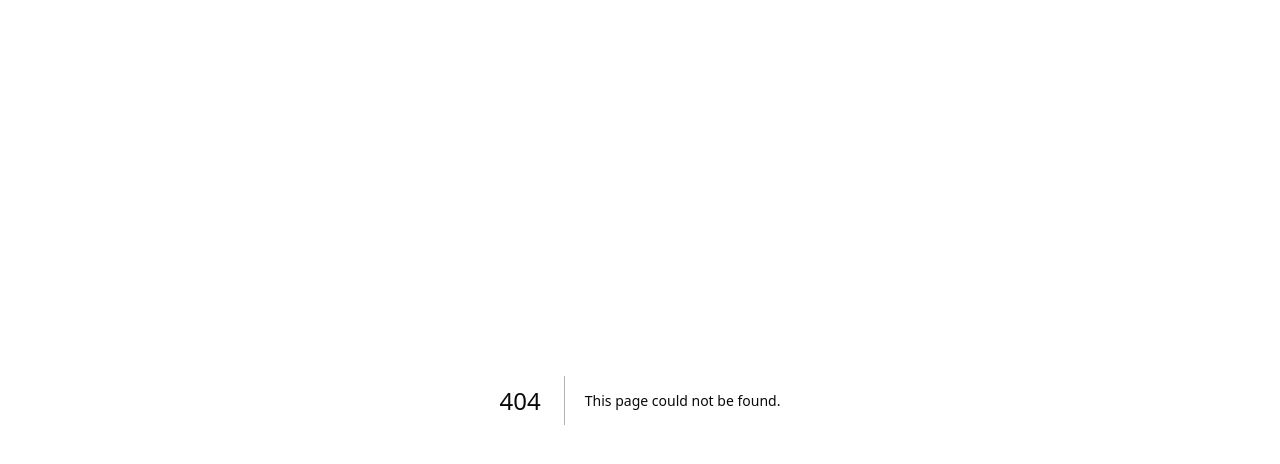
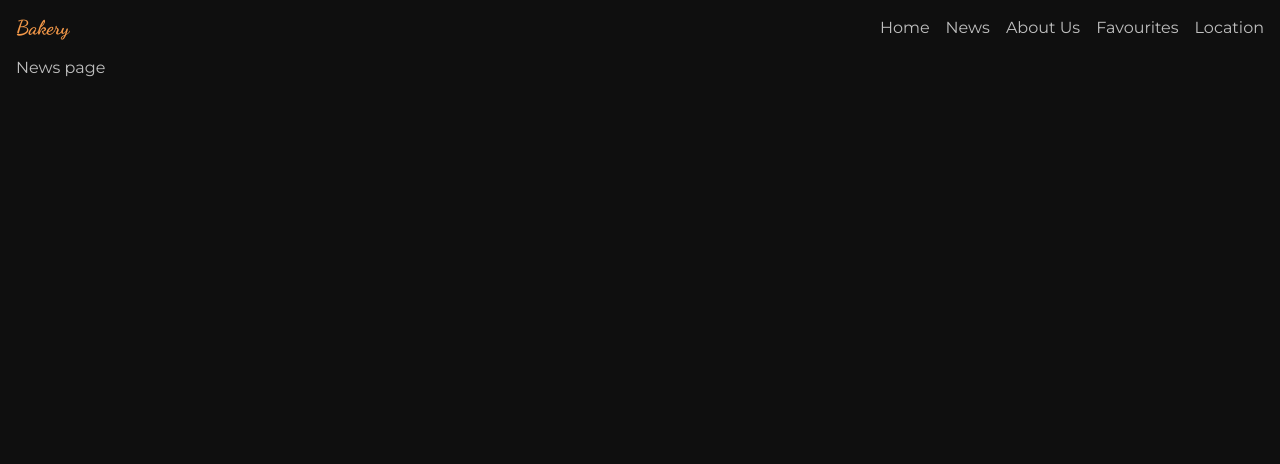
Before and after one commit to azamat-cto/bakery, a Next.js app: page /news in a window 1280 px wide. Before the commit this address had no page. Shown: the top 464 px of the page. Built offline with nearby package versions, Linux system fonts and the light colour scheme.

Commit message:
Add header

```diff
--- a/package.json
+++ b/package.json
@@ -11,14 +11,15 @@
 		"format": "prettier --ignore-path .gitignore --write **/*.{js,jsx,ts,tsx,css,scss,html} --cache"
 	},
 	"dependencies": {
+		"@radix-ui/react-dialog": "^1.0.5",
 		"@radix-ui/react-icons": "^1.3.0",
 		"@radix-ui/react-slot": "^1.0.2",
-		"react": "^18.2.0",
 		"class-variance-authority": "^0.7.0",
 		"clsx": "^2.1.0",
 		"next": "14.1.3",
+		"react": "^18.2.0",
+		"tailwind-merge": "^2.2.1",
 		"tailwindcss": "^3.4.1",
-		"tailwind-merge": "^2.2.1",
 		"tailwindcss-animate": "^1.0.7"
 	},
 	"devDependencies": {
--- /dev/null
+++ b/src/app/about/page.tsx
@@ -0,0 +1,5 @@
+function AboutPage() {
+	return <div className="container">About page</div>;
+}
+
+export default AboutPage;
--- /dev/null
+++ b/src/app/favourites/page.tsx
@@ -0,0 +1,5 @@
+function FavouritesPage() {
+	return <div className="container">Favourites page</div>;
+}
+
+export default FavouritesPage;
--- a/src/app/layout.tsx
+++ b/src/app/layout.tsx
@@ -4,6 +4,7 @@ import type { Metadata } from "next";
 import { Dancing_Script, Montserrat } from "next/font/google";
 import type { ReactNode } from "react";
 
+import Header from "@/components/Header";
 import { cn } from "@/lib/utils";
 
 type RootLayoutProps = {
@@ -40,7 +41,8 @@ function RootLayout({ children }: Readonly<RootLayoutProps>) {
 					"bg-background text-foreground font-sans antialiased",
 				)}
 			>
-				{children}
+				<Header />
+				<main>{children}</main>
 			</body>
 		</html>
 	);
--- /dev/null
+++ b/src/app/location/page.tsx
@@ -0,0 +1,5 @@
+function LocationPage() {
+	return <div className="container">Location page</div>;
+}
+
+export default LocationPage;
--- /dev/null
+++ b/src/app/news/page.tsx
@@ -0,0 +1,5 @@
+function NewsPage() {
+	return <div className="container">News page</div>;
+}
+
+export default NewsPage;
--- a/src/app/page.tsx
+++ b/src/app/page.tsx
@@ -1,9 +1,5 @@
 function Home() {
-	return (
-		<div className="flex h-[100dvh] items-center justify-center">
-			<h1 className="font-serif text-4xl font-bold">Hello World!</h1>
-		</div>
-	);
+	return <div className="container">App</div>;
 }
 
 export default Home;
--- /dev/null
+++ b/src/components/Header.tsx
@@ -0,0 +1,152 @@
+"use client";
+
+import { HamburgerMenuIcon } from "@radix-ui/react-icons";
+import Image from "next/image";
+import type { LinkProps } from "next/link";
+import Link from "next/link";
+import { useRouter } from "next/navigation";
+import type { ReactNode } from "react";
+import { useState } from "react";
+
+import Bread1 from "@/assets/images/bread-1.png";
+import Bread4 from "@/assets/images/bread-4.png";
+import { Button } from "@/components/ui/button";
+import { Sheet, SheetContent, SheetTrigger } from "@/components/ui/sheet";
+import { cn } from "@/lib/utils";
+
+const links = [
+	{
+		key: "home",
+		url: "/",
+		label: "Home",
+	},
+	{
+		key: "news",
+		url: "/news",
+		label: "News",
+	},
+	{
+		key: "about",
+		url: "/about",
+		label: "About Us",
+	},
+	{
+		key: "favourites",
+		url: "/favourites",
+		label: "Favourites",
+	},
+	{
+		key: "location",
+		url: "/location",
+		label: "Location",
+	},
+];
+
+interface MobileLinkProps extends LinkProps {
+	onOpenChange?: (open: boolean) => void;
+	children: ReactNode;
+	className?: string;
+}
+
+function MobileLink({
+	href,
+	onOpenChange,
+	className,
+	children,
+	...props
+}: MobileLinkProps) {
+	const router = useRouter();
+
+	return (
+		<Link
+			href={href}
+			onClick={() => {
+				router.push(href.toString());
+				onOpenChange?.(false);
+			}}
+			className={cn(className)}
+			{...props}
+		>
+			{children}
+		</Link>
+	);
+}
+
+function Header() {
+	const [open, setOpen] = useState(false);
+
+	return (
+		<header className="sticky left-0 top-0 z-[50] w-full bg-transparent">
+			<div className="container">
+				<div className="flex h-[3.5rem] items-center justify-between">
+					<Link
+						className="font-serif text-xl text-primary transition-colors hover:text-primary-alt"
+						href="/"
+					>
+						Bakery
+					</Link>
+
+					<nav className="hidden md:block">
+						<ul className="flex items-center gap-x-4">
+							{links.map((link) => (
+								<li key={link.key}>
+									<Link href={link.url}>{link.label}</Link>
+								</li>
+							))}
+						</ul>
+					</nav>
+
+					<Sheet open={open} onOpenChange={setOpen}>
+						<SheetTrigger asChild className="md:hidden">
+							<Button
+								className="size-8"
+								size="icon"
+								variant="link"
+							>
+								<HamburgerMenuIcon />
+								<span className="sr-only">Open</span>
+							</Button>
+						</SheetTrigger>
+						<SheetContent
+							side="left"
+							className="border-r-0 bg-[hsla(0,0%,6%,0.2)] px-12 pt-24 backdrop-blur-[16px]"
+						>
+							<nav>
+								<ul className="flex flex-col gap-y-10">
+									{links.map((link) => (
+										<li key={link.key}>
+											<MobileLink
+												className="font-semibold text-heading transition-colors hover:text-primary"
+												href={link.url}
+												onOpenChange={setOpen}
+											>
+												{link.label}
+											</MobileLink>
+										</li>
+									))}
+								</ul>
+							</nav>
+
+							<Image
+								className="absolute right-3 top-[11rem] w-[80px]"
+								src={Bread4}
+								width={286}
+								height={281}
+								alt="Bread"
+							/>
+							<Image
+								className="absolute left-24 top-[28rem] w-[60px]"
+								src={Bread1}
+								width={200}
+								height={205}
+								alt="Bread"
+							/>
+						</SheetContent>
+					</Sheet>
+				</div>
+			</div>
+		</header>
+	);
+}
+
+export default Header;
--- /dev/null
+++ b/src/components/ui/sheet.tsx
@@ -0,0 +1,141 @@
+"use client";
+
+import * as SheetPrimitive from "@radix-ui/react-dialog";
+import { Cross2Icon } from "@radix-ui/react-icons";
+import { cva, type VariantProps } from "class-variance-authority";
+import * as React from "react";
+
+import { cn } from "@/lib/utils";
+import { Button } from "@/components/ui/button";
+
+const Sheet = SheetPrimitive.Root;
+
+const SheetTrigger = SheetPrimitive.Trigger;
+
+const SheetClose = SheetPrimitive.Close;
+
+const SheetPortal = SheetPrimitive.Portal;
+
+const SheetOverlay = React.forwardRef<
+	React.ElementRef<typeof SheetPrimitive.Overlay>,
+	React.ComponentPropsWithoutRef<typeof SheetPrimitive.Overlay>
+>(({ className, ...props }, ref) => (
+	<SheetPrimitive.Overlay
+		className={cn(
+			"fixed inset-0 z-50 bg-black/80  data-[state=open]:animate-in data-[state=closed]:animate-out data-[state=closed]:fade-out-0 data-[state=open]:fade-in-0",
+			className,
+		)}
+		{...props}
+		ref={ref}
+	/>
+));
+SheetOverlay.displayName = SheetPrimitive.Overlay.displayName;
+
+const sheetVariants = cva(
+	"fixed z-50 gap-4 bg-background p-6 shadow-lg transition ease-in-out data-[state=closed]:duration-300 data-[state=open]:duration-500 data-[state=open]:animate-in data-[state=closed]:animate-out",
+	{
+		variants: {
+			side: {
+				top: "inset-x-0 top-0 border-b data-[state=closed]:slide-out-to-top data-[state=open]:slide-in-from-top",
+				bottom: "inset-x-0 bottom-0 border-t data-[state=closed]:slide-out-to-bottom data-[state=open]:slide-in-from-bottom",
+				left: "inset-y-0 left-0 h-full w-3/4 border-r data-[state=closed]:slide-out-to-left data-[state=open]:slide-in-from-left sm:max-w-sm",
+				right: "inset-y-0 right-0 h-full w-3/4 border-l data-[state=closed]:slide-out-to-right data-[state=open]:slide-in-from-right sm:max-w-sm",
+			},
+		},
+		defaultVariants: {
+			side: "right",
+		},
+	},
+);
+
+interface SheetContentProps
+	extends React.ComponentPropsWithoutRef<typeof SheetPrimitive.Content>,
+		VariantProps<typeof sheetVariants> {}
+
+const SheetContent = React.forwardRef<
+	React.ElementRef<typeof SheetPrimitive.Content>,
+	SheetContentProps
+>(({ side = "right", className, children, ...props }, ref) => (
+	<SheetPortal>
+		<SheetOverlay />
+		<SheetPrimitive.Content
+			ref={ref}
+			className={cn(sheetVariants({ side }), className)}
+			{...props}
+		>
+			{children}
+			<SheetPrimitive.Close className="absolute right-4 top-4" asChild>
+				<Button className="size-8" size="icon" variant="link">
+					<Cross2Icon />
+					<span className="sr-only">Close</span>
+				</Button>
+			</SheetPrimitive.Close>
+		</SheetPrimitive.Content>
+	</SheetPortal>
+));
+SheetContent.displayName = SheetPrimitive.Content.displayName;
+
+const SheetHeader = ({
+	className,
+	...props
+}: React.HTMLAttributes<HTMLDivElement>) => (
+	<div
+		className={cn(
+			"flex flex-col space-y-2 text-center sm:text-left",
+			className,
+		)}
+		{...props}
+	/>
+);
+SheetHeader.displayName = "SheetHeader";
+
+const SheetFooter = ({
+	className,
+	...props
+}: React.HTMLAttributes<HTMLDivElement>) => (
+	<div
+		className={cn(
+			"flex flex-col-reverse sm:flex-row sm:justify-end sm:space-x-2",
+			className,
+		)}
+		{...props}
+	/>
+);
+SheetFooter.displayName = "SheetFooter";
+
+const SheetTitle = React.forwardRef<
+	React.ElementRef<typeof SheetPrimitive.Title>,
+	React.ComponentPropsWithoutRef<typeof SheetPrimitive.Title>
+>(({ className, ...props }, ref) => (
+	<SheetPrimitive.Title
+		ref={ref}
+		className={cn("text-lg font-semibold text-foreground", className)}
+		{...props}
+	/>
+));
+SheetTitle.displayName = SheetPrimitive.Title.displayName;
+
+const SheetDescription = React.forwardRef<
+	React.ElementRef<typeof SheetPrimitive.Description>,
+	React.ComponentPropsWithoutRef<typeof SheetPrimitive.Description>
+>(({ className, ...props }, ref) => (
+	<SheetPrimitive.Description
+		ref={ref}
+		className={cn("text-sm text-muted-foreground", className)}
+		{...props}
+	/>
+));
+SheetDescription.displayName = SheetPrimitive.Description.displayName;
+
+export {
+	Sheet,
+	SheetClose,
+	SheetContent,
+	SheetDescription,
+	SheetFooter,
+	SheetHeader,
+	SheetOverlay,
+	SheetPortal,
+	SheetTitle,
+	SheetTrigger,
+};
--- a/src/styles/globals.css
+++ b/src/styles/globals.css
@@ -4,16 +4,19 @@
 
 @layer base {
 	:root {
-		--background: 0 0% 100%;
-		--foreground: 0 0% 3.9%;
+		--background: 0 0% 6%;
+		--foreground: 0 0% 75%;
+		--foreground-light: 0 0% 65%;
+		--heading: 0 0% 95%;
 
-		--card: 0 0% 100%;
+		--card: 0 0% 10%;
 		--card-foreground: 0 0% 3.9%;
 
 		--popover: 0 0% 100%;
 		--popover-foreground: 0 0% 3.9%;
 
-		--primary: 0 0% 9%;
+		--primary: 28 88% 62%;
+		--primary-alt: 28 84% 58%;
 		--primary-foreground: 0 0% 98%;
 
 		--secondary: 0 0% 96.1%;
--- a/tailwind.config.ts
+++ b/tailwind.config.ts
@@ -1,5 +1,6 @@
 import type { Config } from "tailwindcss";
 import { fontFamily } from "tailwindcss/defaultTheme";
+import tailwindAnimate from "tailwindcss-animate";
 
 const config = {
 	darkMode: ["class"],
@@ -19,22 +20,28 @@ const config = {
 		},
 		extend: {
 			colors: {
-				border: "hsl(var(--border))",
-				input: "hsl(var(--input))",
-				ring: "hsl(var(--ring))",
 				background: "hsl(var(--background))",
-				foreground: "hsl(var(--foreground))",
+				foreground: {
+					DEFAULT: "hsl(var(--foreground))",
+					light: "hsl(var(--foreground-light))",
+				},
+				heading: "hsl(var(--heading))",
+				card: {
+					DEFAULT: "hsl(var(--card))",
+					foreground: "hsl(var(--card-foreground))",
+				},
+				popover: {
+					DEFAULT: "hsl(var(--popover))",
+					foreground: "hsl(var(--popover-foreground))",
+				},
 				primary: {
 					DEFAULT: "hsl(var(--primary))",
+					alt: "hsl(var(--primary-alt))",
 					foreground: "hsl(var(--primary-foreground))",
 				},
 				secondary: {
 					DEFAULT: "hsl(var(--secondary))",
 					foreground: "hsl(var(--secondary-foreground))",
-				},
-				destructive: {
-					DEFAULT: "hsl(var(--destructive))",
-					foreground: "hsl(var(--destructive-foreground))",
 				},
 				muted: {
 					DEFAULT: "hsl(var(--muted))",
@@ -44,14 +51,13 @@ const config = {
 					DEFAULT: "hsl(var(--accent))",
 					foreground: "hsl(var(--accent-foreground))",
 				},
-				popover: {
-					DEFAULT: "hsl(var(--popover))",
-					foreground: "hsl(var(--popover-foreground))",
+				destructive: {
+					DEFAULT: "hsl(var(--destructive))",
+					foreground: "hsl(var(--destructive-foreground))",
 				},
-				card: {
-					DEFAULT: "hsl(var(--card))",
-					foreground: "hsl(var(--card-foreground))",
-				},
+				border: "hsl(var(--border))",
+				input: "hsl(var(--input))",
+				ring: "hsl(var(--ring))",
 			},
 			borderRadius: {
 				lg: "var(--radius)",
@@ -74,7 +80,7 @@ const config = {
 			},
 		},
 	},
-	plugins: [require("tailwindcss-animate")],
+	plugins: [tailwindAnimate],
 } satisfies Config;
 
 export default config;
```
Also changed, not shown: 1 other file (tests, documents, lock files or other folders).
